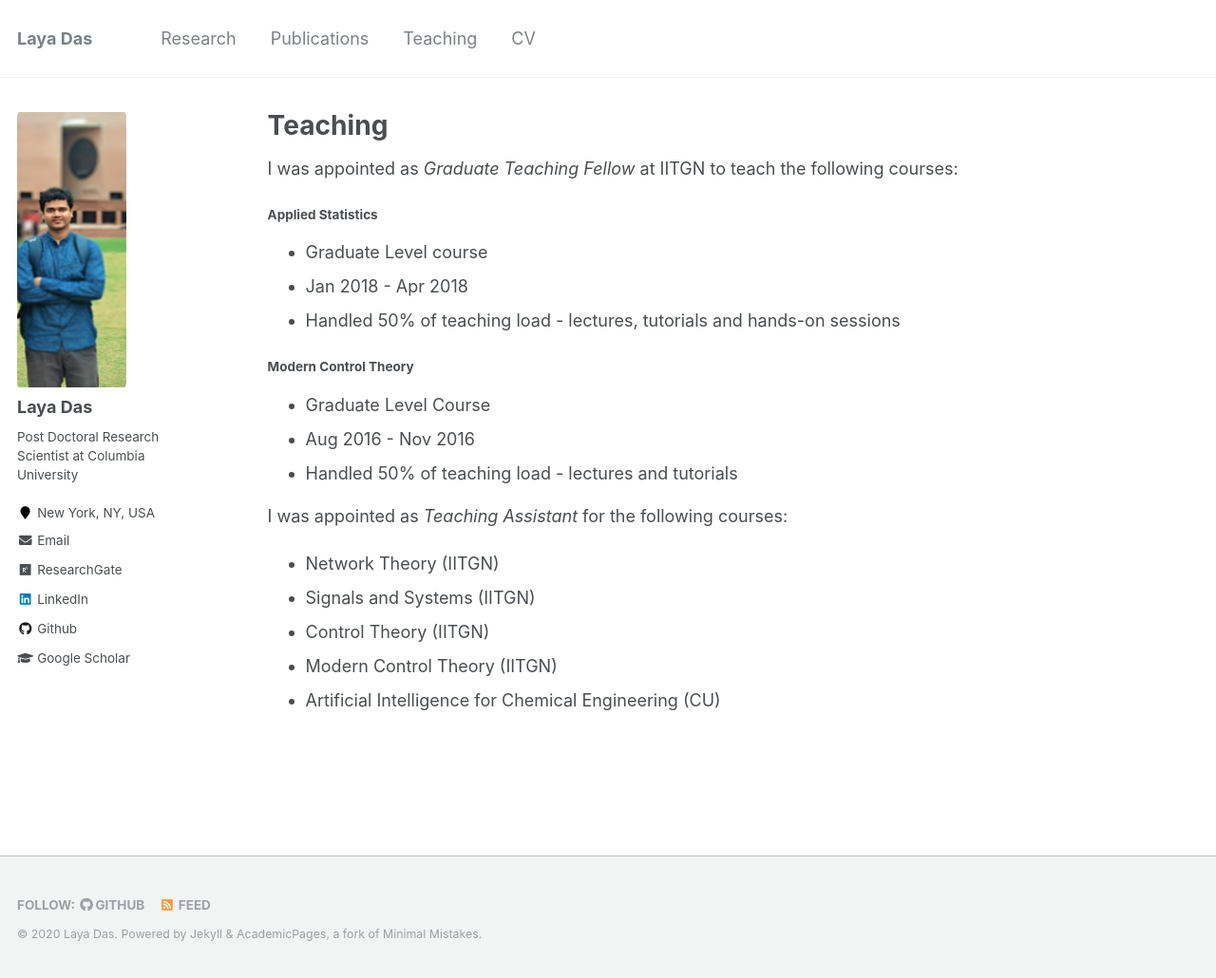
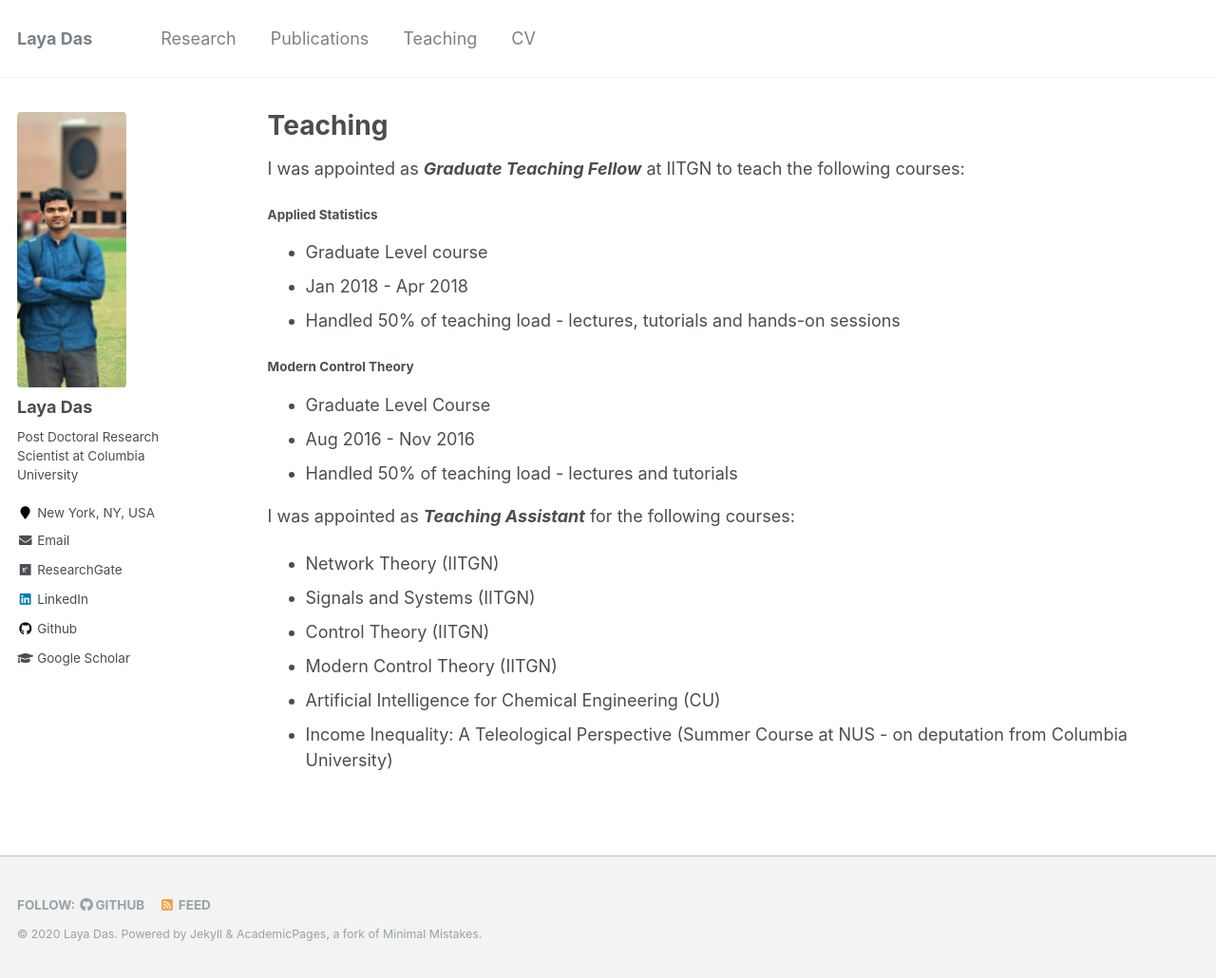
Before and after one commit to layadas/layadas.github.io, a Jekyll site: the page built from _pages/teaching.md, in a window 1280 px wide and 1030 px high. Shown: the whole window at 95% size. Built offline with Jekyll 4.4.1, drawn with Linux system fonts in a browser that asks for light colours.

Commit message:
Update teaching.md

```diff
--- a/_pages/teaching.md
+++ b/_pages/teaching.md
@@ -5,7 +5,7 @@ permalink: /teaching/
 author_profile: true
 ---
 
-I was appointed as *Graduate Teaching Fellow* at IITGN to teach the following courses:
+I was appointed as ***Graduate Teaching Fellow*** at IITGN to teach the following courses:
 
 #### Applied Statistics
 - Graduate Level course
@@ -17,9 +17,10 @@ I was appointed as *Graduate Teaching Fellow* at IITGN to teach the following co
 - Aug 2016 - Nov 2016
 - Handled 50% of teaching load - lectures and tutorials
 
-I was appointed as *Teaching Assistant* for the following courses:
+I was appointed as ***Teaching Assistant*** for the following courses:
 - Network Theory (IITGN)
 - Signals and Systems (IITGN)
 - Control Theory (IITGN)
 - Modern Control Theory (IITGN)
 - Artificial Intelligence for Chemical Engineering (CU)
+- Income Inequality: A Teleological Perspective (Summer Course at NUS - on deputation from Columbia University)
```
